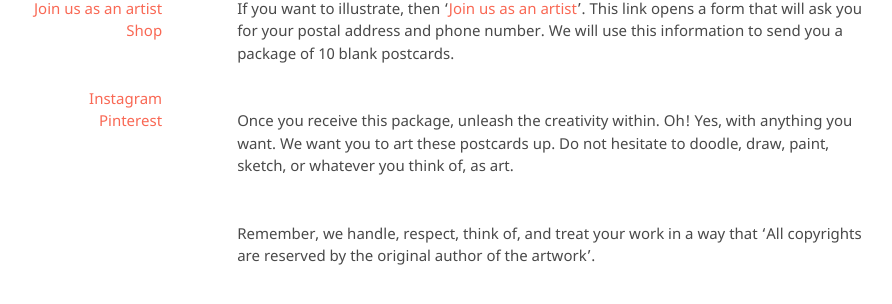
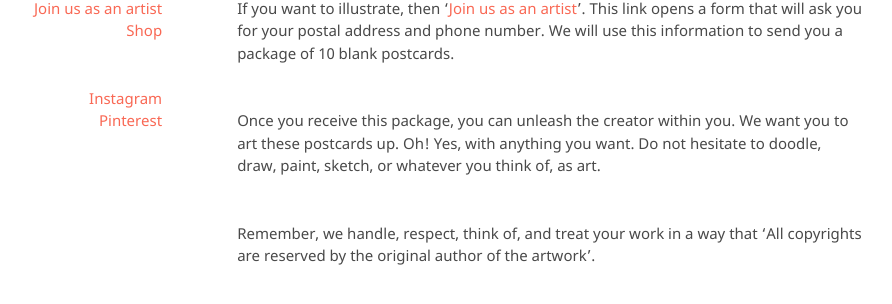
Before and after one commit to kvshvlin/yourmailproject, a Jekyll site: the page built from forartists.md, in a window 1280 px wide. Shown: the part 296-600 px from the top of the page, without its empty margins (191-1083 px from the left). Built offline with Jekyll 4.4.1, drawn with Linux system fonts in a browser that asks for light colours; our own code applies the rules of GitHub Pages for plain Markdown files.

Commit message:
Update forartists.md

```diff
--- a/forartists.md
+++ b/forartists.md
@@ -2,7 +2,7 @@
 
 If you want to illustrate, then '<a href="https://yourmailproject.typeform.com/to/krhWpQJZ" target="_blank">Join&nbsp;us&nbsp;as&nbsp;an&nbsp;artist</a>'. This link opens a form that will ask you for your postal address and phone number. We will use this information to send you a package of 10 blank postcards.
 
-Once you receive this package, unleash the creativity within. Oh! Yes, with anything you want. We want you to art these postcards up. Do not hesitate to doodle, draw, paint, sketch, or whatever you think of, as art.
+Once you receive this package, you can unleash the creator within you. We want you to art these postcards up. Oh! Yes, with anything you want. Do not hesitate to doodle, draw, paint, sketch, or whatever you think of, as art.
 
 Remember, we handle, respect, think of, and treat your work in a way that 'All copyrights are reserved by the original author of the artwork'.
 
```
